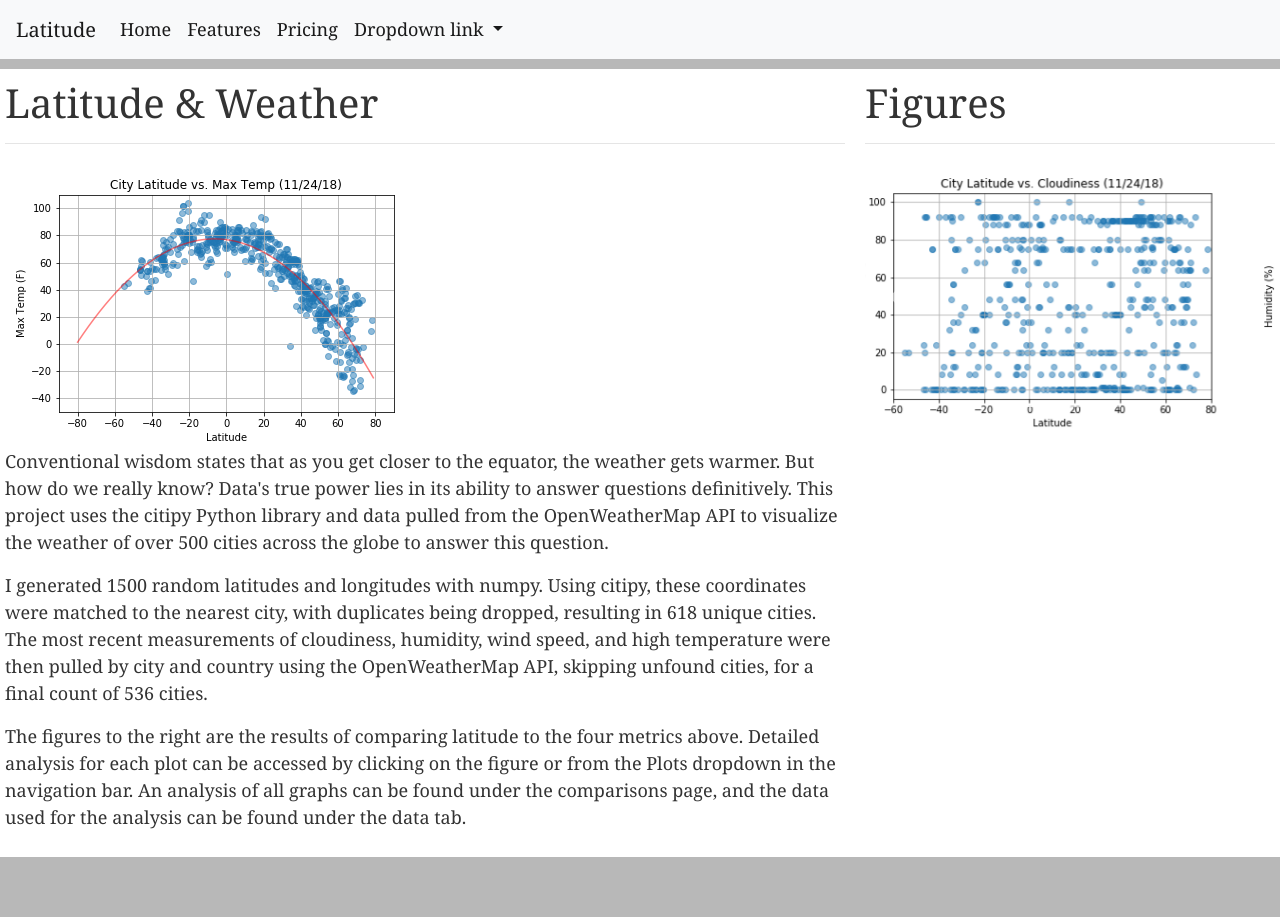
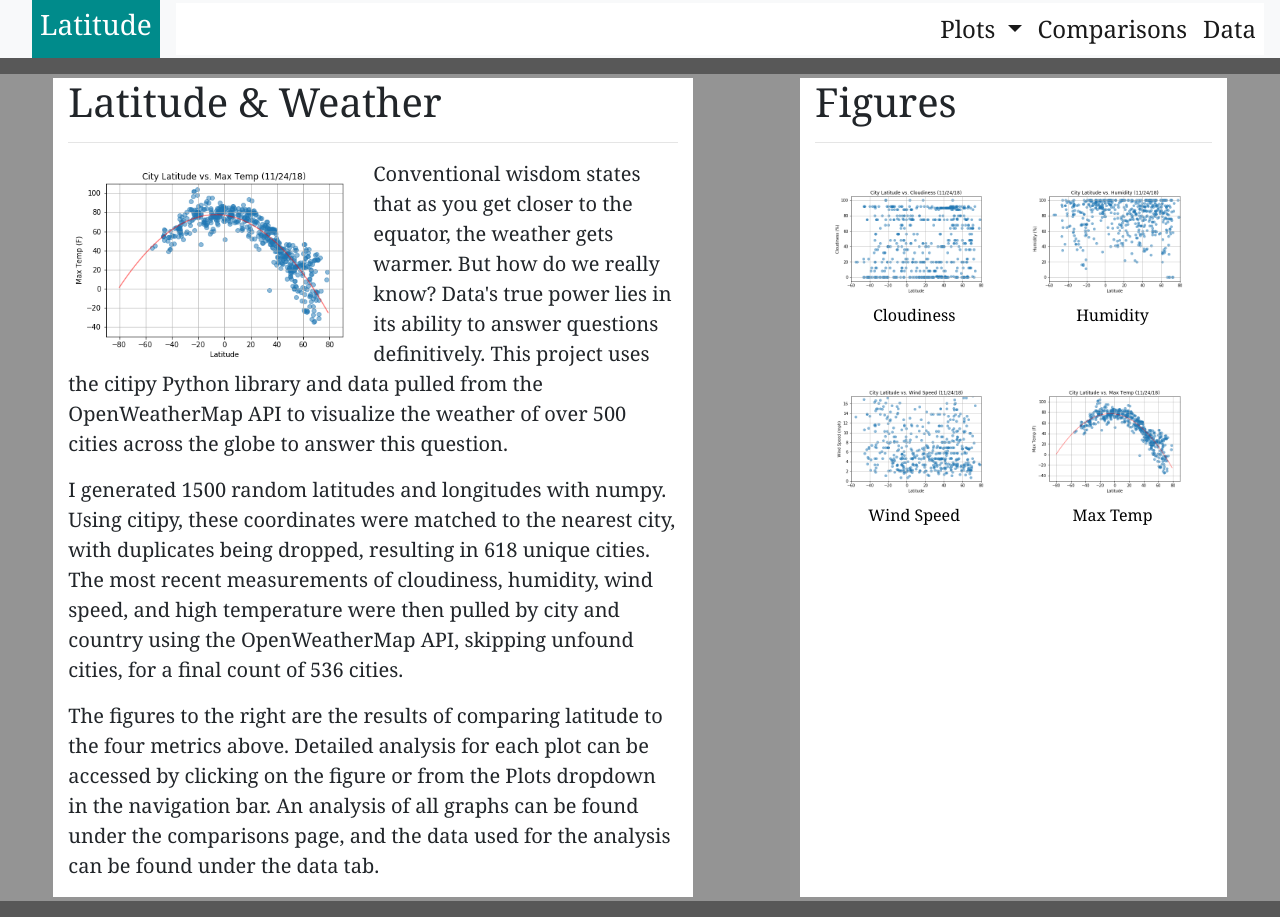
Before and after one commit to xsarinix/latitude_dashboard, a plain HTML site: page index.html in a window 1280 px wide. Before the commit the page ends 867 px from the top, so only its background shows below. Drawn offline with nearby package versions, Linux system fonts and the light colour scheme.

Commit message:
Recovered index

```diff
--- a/index.html
+++ b/index.html
@@ -1,120 +1,99 @@
-<!DOCTYPE html>
+<!doctype html>
 <html lang="en">
   <head>
-    <meta charset="UTF-8">
-    <title>Latitude & Weather</title>
+    <!-- Required meta tags -->
+    <meta charset="utf-8">
+    <meta name="viewport" content="width=device-width, initial-scale=1, shrink-to-fit=no">
+
+    <!-- Bootstrap CSS -->
     <link rel="stylesheet" href="https://stackpath.bootstrapcdn.com/bootstrap/4.2.1/css/bootstrap.min.css" integrity="sha384-GJzZqFGwb1QTTN6wy59ffF1BuGJpLSa9DkKMp0DgiMDm4iYMj70gZWKYbI706tWS" crossorigin="anonymous">
     <link rel="stylesheet" type="text/css" href="style.css">
+
+    <title>Latitude</title>
   </head>
+  <body style="background-color: black;">
 
-<body>
-
-    <nav class="navbar navbar-expand-sm navbar-light bg-light">
-        <div class="navbar-header">
-            <a class="navbar-brand" href="#">Latitude</a>
-            <button class="navbar-toggler" type="button" data-toggle="collapse" data-target="#navbarNavDropdown" aria-controls="navbarNavDropdown" aria-expanded="false" aria-label="Toggle navigation">
-                <span class="sr-only">Toggle Navigation</span>
+    <nav class="navbar navbar-expand-lg navbar-light bg-light py-0">
+        <a class="navbar-brand p-2 ml-3 my-0" href="index.html" style="background-color:darkcyan; color:white;"><h3>Latitude <span class="sr-only">(current)</span></h3></a>
+        <button class="navbar-toggler" type="button" data-toggle="collapse" data-target="#navbarSupportedContent" aria-controls="navbarSupportedContent" aria-expanded="false" aria-label="Toggle navigation">
             <span class="navbar-toggler-icon"></span>
         </button>
+        <div class="collapse navbar-collapse" id="navbarSupportedContent" style="background-color: white;">
+            <ul class="navbar-nav ml-auto">
+                <li class="nav-item active dropdown">
+                    <a class="nav-link dropdown-toggle" href="#" id="navbarDropdown" role="button" data-toggle="dropdown" aria-haspopup="true" aria-expanded="false">
+                    Plots
+                    </a>
+                    <div class="dropdown-menu" aria-labelledby="navbarDropdown">
+                        <a class="dropdown-item" id="max-temp-link" href="max_temp.html">Max Temperature</a>
+                        <a class="dropdown-item" href="humidity.html">Humidity</a>
+                        <a class="dropdown-item" href="cloudiness.html">Cloudiness</a>
+                        <a class="dropdown-item" href="wind_speed.html">Wind Speed</a>
                     </div>
-        <div class="collapse navbar-collapse" id="navbarNavDropdown">
-          <ul class="nav navbar-nav navbar-right">
-            <li class="nav-item active">
-              <a class="nav-link" href="#">Home <span class="sr-only">(current)</span></a>
                 </li>
                 <li class="nav-item active">
-              <a class="nav-link" href="#">Features</a>
+                    <a class="nav-link" href="comparisons.html">Comparisons</a>
                 </li>
                 <li class="nav-item active">
-              <a class="nav-link" href="#">Pricing</a>
-            </li>
-            <li class="nav-item active dropdown">
-              <a class="nav-link dropdown-toggle" href="#" id="navbarDropdownMenuLink" role="button" data-toggle="dropdown" aria-haspopup="true" aria-expanded="false">
-                Dropdown link
-              </a>
-              <div class="dropdown-menu" aria-labelledby="navbarDropdownMenuLink">
-                <a class="dropdown-item" href="#">Action</a>
-                <a class="dropdown-item" href="#">Another action</a>
-                <a class="dropdown-item" href="#">Something else here</a>
-              </div>
+                    <a class="nav-link" href="data.html">Data</a>
                 </li>
             </ul>
         </div>
     </nav>
 
-    <div class="container-fluid">
-        <div class="row">
-            <div class="col-sm-12 col-lg-8" id="summary-box">
-                <section id="main-summary">
+    <div class="container-fluid py-3" style="background-color: #585858;">
+        <div class="row justify-content-around" style="background-color: #949494;">
+            <div class="col-lg-6 col-sm-12 mx-3 my-1" style="background-color: #ffffff;">
                 <h1>Latitude & Weather</h1>
                 <hr>
-                    <img id="main-image" src="max_temp.png" alt="Graph" class="img-fluid">
+                <img id="max-temp-figure" src="max_temp.png" alt="Graph" class="img-fluid" style="width: 50%;">
+                <section id="summary-text">
                     <p>Conventional wisdom states that as you get closer to the equator, the weather gets warmer. But how do we really know? Data's true power lies in its ability to answer questions definitively. This project uses the citipy Python library and data pulled from the OpenWeatherMap API to visualize the weather of over 500 cities across the globe to answer this question.</p>
                     <p>I generated 1500 random latitudes and longitudes with numpy. Using citipy, these coordinates were matched to the nearest city, with duplicates being dropped, resulting in 618 unique cities. The most recent measurements of cloudiness, humidity, wind speed, and high temperature were then pulled by city and country using the OpenWeatherMap API, skipping unfound cities, for a final count of 536 cities.</p>
                     <p>The figures to the right are the results of comparing latitude to the four metrics above. Detailed analysis for each plot can be accessed by clicking on the figure or from the Plots dropdown in the navigation bar. An analysis of all graphs can be found under the comparisons page, and the data used for the analysis can be found under the data tab.</p>
                 </section>
             </div>
-            <div class="col-sm-12 col-lg-4 figures-box" id="figures-box">
+            <div class="col-lg-4 col-sm-12 mx-3 my-1" style="background-color: #ffffff;">
                 <h1>Figures</h1>
                 <hr>
-                <div id="carouselExampleIndicators" class="carousel slide" data-ride="carousel">
-                    <ol class="carousel-indicators">
-                        <li data-target="#carouselExampleIndicators" data-slide-to="0" class="active"></li>
-                        <li data-target="#carouselExampleIndicators" data-slide-to="1"></li>
-                        <li data-target="#carouselExampleIndicators" data-slide-to="2"></li>
-                    </ol>
-                    <div class="carousel-inner">
-                        <div class="carousel-item active">
-                            <img src="cloudiness.png" class="d-block w-100" alt="Latitude vs. Cloudiness">
-                        </div>
-                        <div class="carousel-item">
-                            <img src="humidity.png" class="d-block w-100" alt="...">
-                        </div>
-                        <div class="carousel-item">
-                            <img src="wind_speed.png" class="d-block w-100" alt="...">
-                        </div>
-                    </div>
-                    <a class="carousel-control-prev" href="#carouselExampleIndicators" role="button" data-slide="prev">
-                        <span class="carousel-control-prev-icon" aria-hidden="true"></span>
-                        <span class="sr-only">Previous</span>
-                    </a>
-                    <a class="carousel-control-next" href="#carouselExampleIndicators" role="button" data-slide="next">
-                        <span class="carousel-control-next-icon" aria-hidden="true"></span>
-                        <span class="sr-only">Next</span>
+                <div class="container py-1">
+                    <div class="row py-1">
+                        <div class="col-md-6 col-sm-12 py-3">
+                            <a href="cloudiness.html">
+                                <img src="cloudiness.png" class="img-fluid" alt="Cloudiness">
+                                <section class="text-center p-2" style="font-size: 16px;">Cloudiness</section>
                             </a>
                         </div>
-
-                <!--<div class="row" id="figures-columns">
-                    <div class="col-sm-12 col-md-6">
-                        <center>
-                            <img src="cloudiness.png" id="main-figures" alt="Cloudiness">
-                            <h6 id="caption">Latitude vs. Cloudiness</h6>
-                        </center>
-                    </div>
-                    <div class="col-sm-12 col-md-6">
-                        <center>
-                        <img src="humidity.png" id="main-figures" alt="Humidity">
-                        <h6 id="caption">Latitude vs. Humidity</h6>
-                        </center>
-                    </div>
-                </div>
-                <div class="row" id="figures-columns">
-                    <div class="col-sm-12 col-md-6">
-                        <center>
-                        <img src="wind_speed.png" id="main-figures" alt="Wind Speed">
-                        <h6 id="caption">Latitude vs. Wind Speed</h6>
-                        </center>
-                    </div>
-                    <div class="col-sm-12 col-md-6">
-                        <center>
-                        <img src="max_temp.png" id="main-figures" alt="Max Temp">
-                        <h6 id="caption">Latitude vs. Max Temp</h6>
-                        </center>
-                    </div>
-                </div>-->
+                        <div class="col-md-6 col-sm-12 py-3">
+                            <a href="humidity.html">
+                                <img src="humidity.png" class="img-fluid" alt="Humidity">
+                                <section class="text-center p-2" style="font-size: 16px;">Humidity</section>
+                            </a>
                         </div>
                     </div>
                 </div>
+                <div class="container py-1">
+                    <div class="row py-1">
+                        <div class="col-md-6 col-sm-12 py-3">
+                            <a href="wind_speed.html">
+                                <img src="wind_speed.png" class="img-fluid" alt="Wind Speed">
+                                <section class="text-center p-2" style="font-size: 16px;">Wind Speed</section>
+                            </a>
+                        </div>
+                        <div class="col-md-6 col-sm-12 py-3">
+                            <a href="max_temp.html">
+                                <img src="max_temp.png" class="img-fluid" alt="Max Temp">
+                                <section class="text-center p-2" style="font-size: 16px;">Max Temp</section>
+                            </a>
+                        </div>
+                    </div>
+                </div>
+            </div>
+        </div>
+    </div>
+
+    <!-- Optional JavaScript -->
+    <!-- jQuery first, then Popper.js, then Bootstrap JS -->
     <script src="https://code.jquery.com/jquery-3.3.1.slim.min.js" integrity="sha384-q8i/X+965DzO0rT7abK41JStQIAqVgRVzpbzo5smXKp4YfRvH+8abtTE1Pi6jizo" crossorigin="anonymous"></script>
     <script src="https://cdnjs.cloudflare.com/ajax/libs/popper.js/1.14.6/umd/popper.min.js" integrity="sha384-wHAiFfRlMFy6i5SRaxvfOCifBUQy1xHdJ/yoi7FRNXMRBu5WHdZYu1hA6ZOblgut" crossorigin="anonymous"></script>
     <script src="https://stackpath.bootstrapcdn.com/bootstrap/4.2.1/js/bootstrap.min.js" integrity="sha384-B0UglyR+jN6CkvvICOB2joaf5I4l3gm9GU6Hc1og6Ls7i6U/mkkaduKaBhlAXv9k" crossorigin="anonymous"></script>
--- a/style.css
+++ b/style.css
@@ -1,137 +1,38 @@
 body {
   font-family: Georgia, "Times New Roman", Times, serif;
-  font-size: 18px;
-  color: #333;
-  background: #b8b8b8;
+  font-size: 24px;
+  /* color: #333;
+  background: #b8b8b8; */
 }
 
-.container {
-  margin: 10px auto;
+a {
+  color: black;
 }
 
-#figures-box {
-  background: #ffffff;
-  padding: 10px;
+#summary-text {
+  font-size: 20px;
+  position: relative;
 }
 
-#summary-box {
-  background: #ffffff;
-  padding: 10px;
-}
-
-.container-fluid {
-  padding: 10px;
-}
-
-@media (max-width: 576) {
-  #figures-box {
-    background: #ffffff;
-    padding: 10px;
-  }
-
-  #summary-box {
-    background: #ffffff;
-    padding: 10px;
-  }
-
-  .container-fluid {
-    padding: 10px;
-  }
-}
-
-/* h1 {
-  padding: 20px 0;
-  margin: 0;
-  margin-bottom: 20px;
-  font-size: 28px;
-  color: #008f70;
-  text-align: center;
-}
-
-h3 {
-  padding: 10px 0;
-  text-align: center;
-  font-size: 24px;
-  color: #eeeeee;
-  background: #008f70;
-}
-
-h5 {
-    font-size: 16px;
-    color: #000000;
-}
-
-h6 {
-    font-size: 14px;
-    color: #000000;
-}
-
-.no-gutters {
-    margin-right: 0;
-    margin-left: 0;
-}
-
-
-a {
-  color: #d21034;
-}
-
-Selecting elements by class
-.container-fluid {
-  margin-top: 10px;
-  margin-left: 0 auto;
-}
-
-.row {
-  /*padding: 10px;
-  margin-right: 15px;
-  margin-left: 0px;
-}
-
-#main-image {
-  margin-right: 10px;
-  margin-bottom: 10px;
-  width: 40%;
+#max-temp-figure {
   float: left;
 }
 
-#main-summary {
-  position: relative;
-  font-size: 18px;
-  background: #ffffff;
-  padding: 10px;
-}
-
-#main-figures {
-  max-width: 300px;
-  text-align: center;
-}
-
-#figures-box {
-  background: #ffffff;
-  padding: 10px;
-}
-
-#figures-columns {
-  margin: 0 auto;
-}
-
-#caption {
-  font-size: 12px;
-  color: #777777;
-  padding: 10px;
-  text-align: center;
-}
-
-@media (max-width: 992px) {
-  .summary-box {
-    /*margin-bottom: 40px;
-    padding: 10px;
+@media (max-width: 768px) {
+  .navbar {
+    background-color: darkcyan !important;
+    font-size: 75%;
   }
 
-  .figures-box {
-    /*margin-top: 40px;
-    padding: 10px;
-    }
+  .navbar-nav {
+    background-color: white !important;
+  }
+
+  #summary-text {
+    font-size: 12px;
+  }
+
+  #max-temp-link {
+    background:
+  }
 }
-*/
```
Lines whose indentation alone changed are shown as unchanged.
